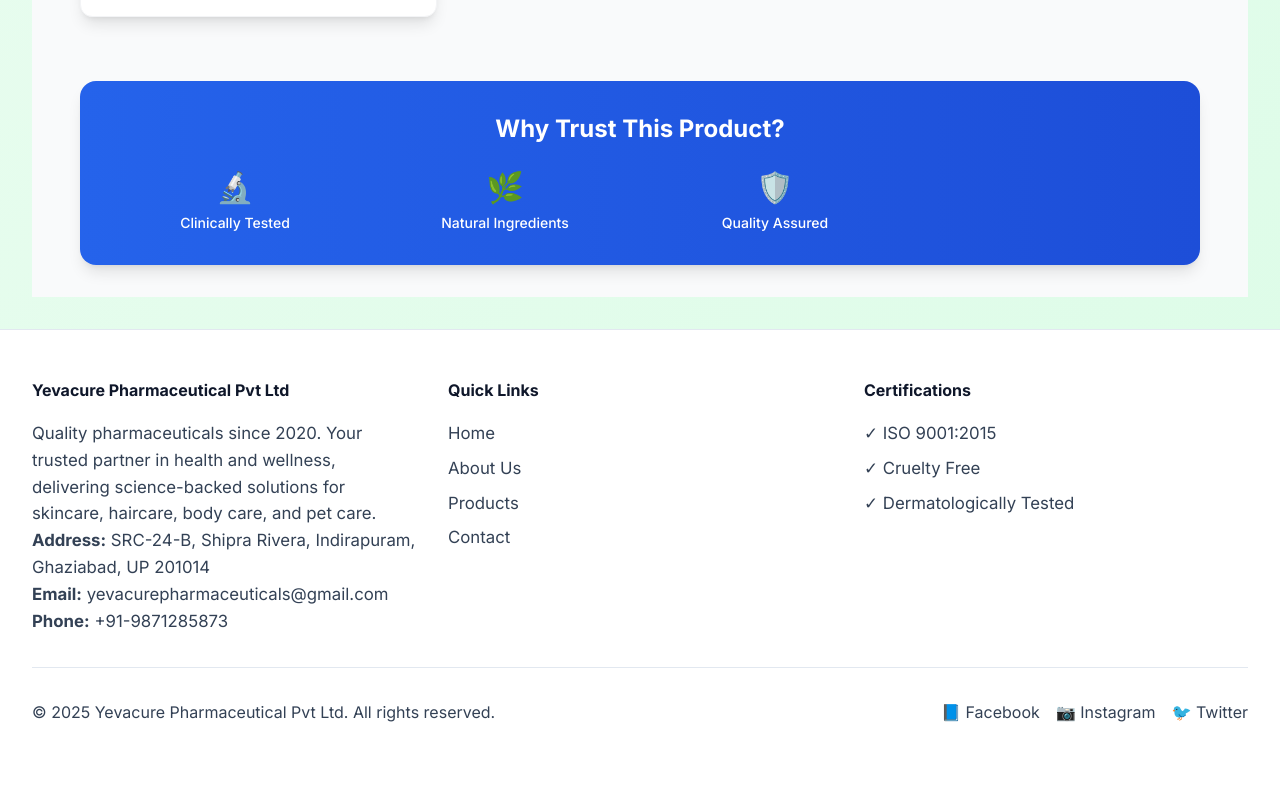
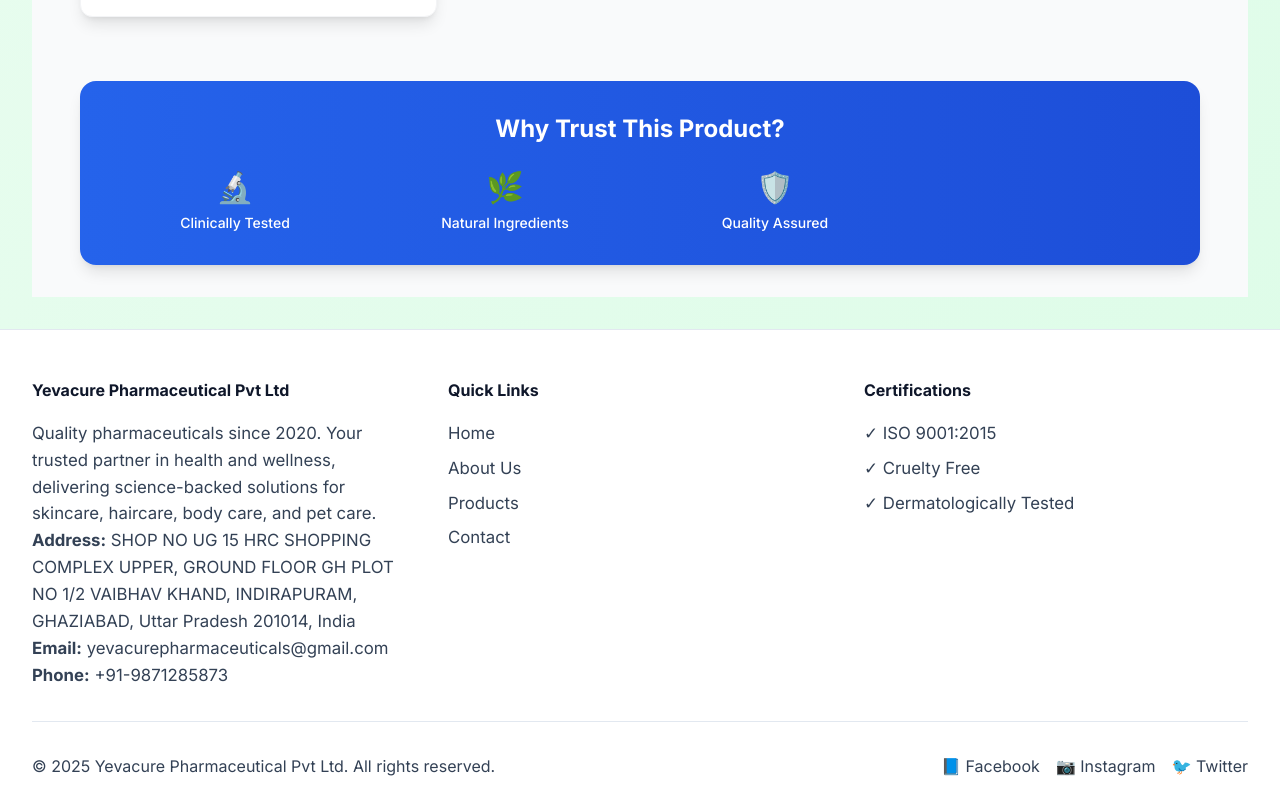
Before and after one commit to YevacurePharmaceuticals/yc-web, a React (Vite) app: page /#/product/body-lotion in a window 1280 px wide. Shown: the part 1819-2614 px from the top of the page. Before the commit the page ends 2560 px from the top, so only its background shows below. Built offline with nearby package versions, Linux system fonts and the light colour scheme.

Commit message:
Update Address and default page

```diff
--- a/src/App.jsx
+++ b/src/App.jsx
@@ -88,7 +88,7 @@
 
       <main className="main-content">
         <Routes>
-          <Route path="/" element={<Navigate to="/home" replace />} />
+          <Route path="/" element={<Navigate to="/about" replace />} />
           <Route path="/home" element={<Home />} />
           <Route path="/about" element={<About />} />
           <Route path="/products" element={<Products />} />
@@ -108,7 +108,7 @@
                 delivering science-backed solutions for skincare, haircare, body care, and pet care.
               </p>
               <div className="contact-details">
-                <p><strong>Address:</strong> SRC-24-B, Shipra Rivera, Indirapuram, Ghaziabad, UP 201014</p>
+                <p><strong>Address:</strong> SHOP NO UG 15 HRC SHOPPING COMPLEX UPPER, GROUND FLOOR GH PLOT NO 1/2 VAIBHAV KHAND, INDIRAPURAM, GHAZIABAD, Uttar Pradesh 201014, India</p>
                 <p><strong>Email:</strong> yevacurepharmaceuticals@gmail.com</p>
                 <p><strong>Phone:</strong> +91-9871285873</p>
               </div>
--- a/src/data/data.json
+++ b/src/data/data.json
@@ -4,9 +4,9 @@
     "tagline": "Quality Pharmaceuticals Since 2020",
     "description": "Yevacure Pharmaceutical Pvt Ltd is a leading pharmaceutical company based in Ghaziabad, UP, India. We specialize in manufacturing high-quality skincare, haircare, body care, and pet care products. Our  ISO-certified products are dermatologically tested and cruelty-free, ensuring the highest standards of quality and safety.",
     "longDescription": "Founded in 2020, Yevacure Pharmaceutical Pvt Ltd has established itself as a trusted name in the pharmaceutical industry. We are committed to delivering science-backed solutions that promote health and wellness. Our product range includes gentle facewashes, herbal shampoos, moisturizers, body lotions, sunscreens, hair serums, body washes, and specialized pet care products. All our products are manufactured in GMP-compliant facilities and undergo rigorous quality testing.",
-    "address": "SRC-24-B, Shipra Rivera, Indirapuram, Ghaziabad, UP 201014",
-    "email": "yevacurepharmaceutical123@gmail.com",
-    "phone": "+91-8047785182",
+    "address": "SHOP NO UG 15 HRC SHOPPING COMPLEX UPPER, GROUND FLOOR GH PLOT NO 1/2 VAIBHAV KHAND, INDIRAPURAM, GHAZIABAD, Uttar Pradesh 201014, India",
+    "email": "yevacurepharmaceuticals@gmail.com",
+    "phone": "+91-9871285873",
     "facebook": "https://www.facebook.com/p/Yevacure-Pharmaceutical-pvtltd-100069694669312/",
     "founded": "2020",
     "certifications": [
--- a/src/pages/About.jsx
+++ b/src/pages/About.jsx
@@ -163,9 +163,9 @@
               <div className="bg-blue-50 p-6 rounded-xl">
                 <h3 className="text-xl font-semibold text-blue-900 mb-4">Contact Details</h3>
                 <div className="space-y-3 text-blue-800">
-                  <p><strong>Email:</strong> yevacurepharmaceutical123@gmail.com</p>
-                  <p><strong>Phone:</strong> +91-8047785182</p>
-                  <p><strong>Address:</strong> SRC-24-B, Shipra Rivera, Indirapuram, Ghaziabad, UP 201014</p>
+                  <p><strong>Email:</strong> yevacurepharmaceuticals@gmail.com</p>
+                  <p><strong>Phone:</strong> +91-9871285873</p>
+                  <p><strong>Address:</strong> SHOP NO UG 15 HRC SHOPPING COMPLEX UPPER, GROUND FLOOR GH PLOT NO 1/2 VAIBHAV KHAND, INDIRAPURAM, GHAZIABAD, Uttar Pradesh 201014, India</p>
                 </div>
               </div>
               <div className="bg-green-50 p-6 rounded-xl">
--- a/src/pages/Contact.jsx
+++ b/src/pages/Contact.jsx
@@ -191,8 +191,7 @@
                   <div>
                     <h4 className="font-semibold text-gray-900">Address</h4>
                     <p className="text-gray-600">
-                      SRC-24-B, Shipra Rivera, Indirapuram,<br />
-                      Ghaziabad, UP 201014, India
+                      SHOP NO UG 15 HRC SHOPPING COMPLEX UPPER, GROUND FLOOR GH PLOT NO 1/2 VAIBHAV KHAND, INDIRAPURAM, GHAZIABAD, Uttar Pradesh 201014, India
                     </p>
                   </div>
                 </div>
@@ -202,10 +201,10 @@
                   <div>
                     <h4 className="font-semibold text-gray-900">Email</h4>
                     <a
-                      href="mailto:yevacurepharmaceutical123@gmail.com"
+                      href="mailto:yevacurepharmaceuticals@gmail.com"
                       className="text-blue-600 hover:text-blue-700 transition-colors"
                     >
-                      yevacurepharmaceutical123@gmail.com
+                      yevacurepharmaceuticals@gmail.com
                     </a>
                   </div>
                 </div>
@@ -291,10 +290,10 @@
                 <div className="text-4xl mb-4">🗺️</div>
                 <p className="text-gray-600">
                   Google Maps integration would go here.<br />
-                  Address: SRC-24-B, Shipra Rivera, Indirapuram, Ghaziabad, UP 201014
+                  Address: SHOP NO UG 15 HRC SHOPPING COMPLEX UPPER, GROUND FLOOR GH PLOT NO 1/2 VAIBHAV KHAND, INDIRAPURAM, GHAZIABAD, Uttar Pradesh 201014, India
                 </p>
                 <a
-                  href="https://maps.google.com/?q=SRC-24-B,Shipra+Rivera,Indirapuram,Ghaziabad,UP+201014"
+                  href="https://maps.google.com/?q=SHOP+NO+UG+15+HRC+SHOPPING+COMPLEX+UPPER+GROUND+FLOOR+GH+PLOT+NO+1%2F2+VAIBHAV+KHAND+INDIRAPURAM+GHAZIABAD+Uttar+Pradesh+201014+India"
                   target="_blank"
                   rel="noopener noreferrer"
                   className="inline-block mt-4 bg-blue-600 hover:bg-blue-700 text-white font-medium py-2 px-4 rounded-lg transition-colors duration-200"
```
Also changed, not shown: 1 other file (tests, documents, lock files or other folders).
